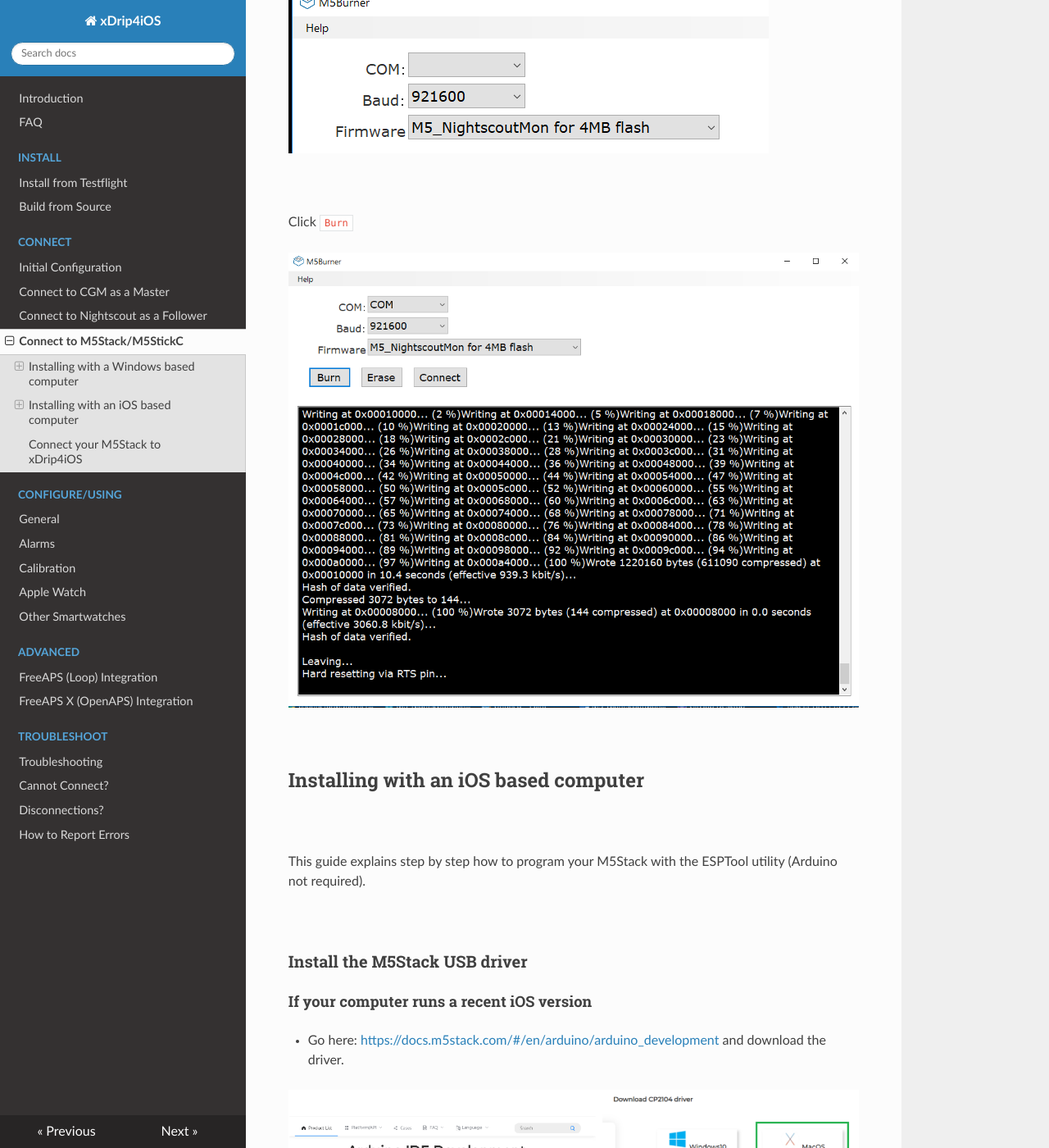
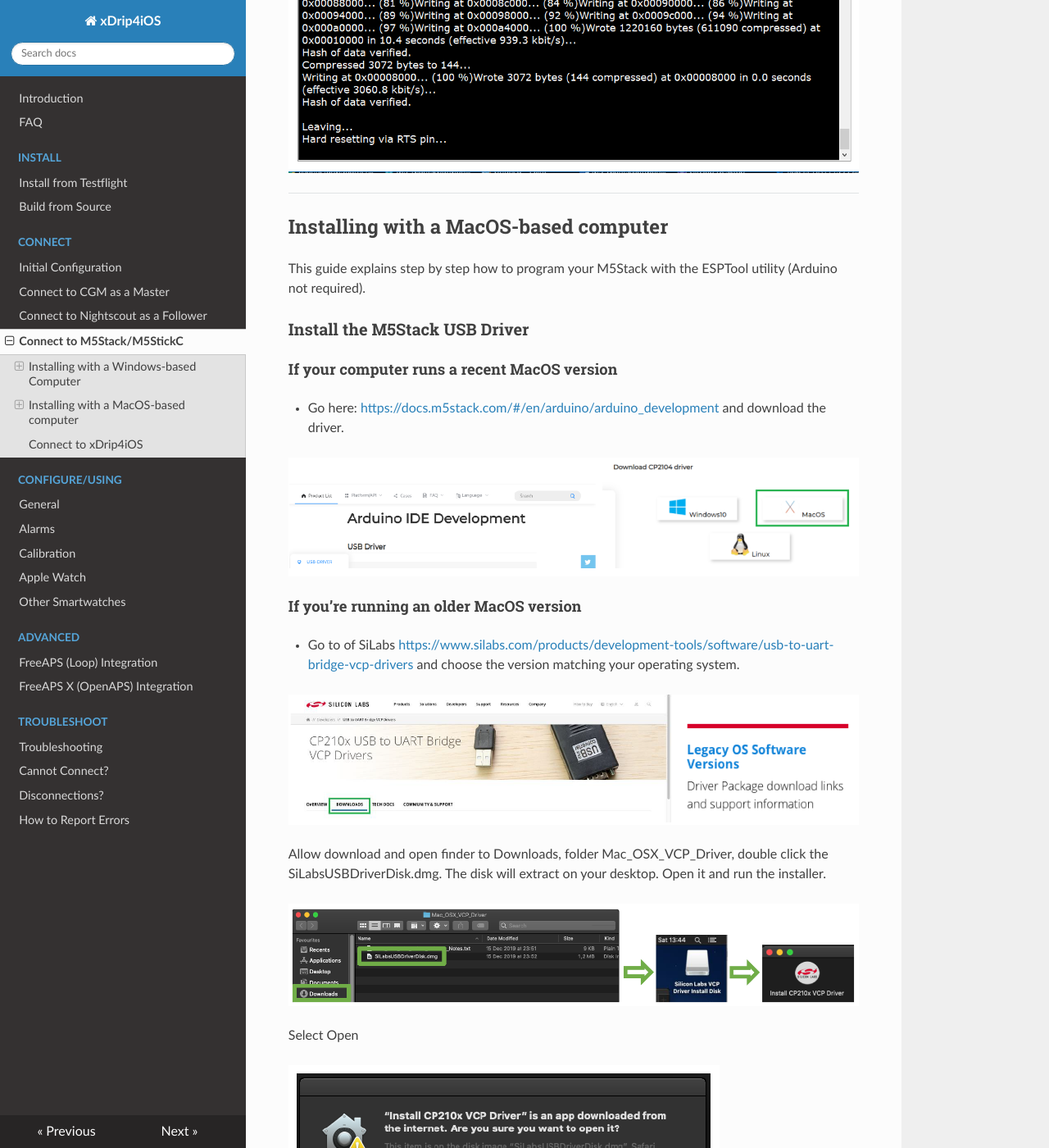
Before and after one commit to paulplant/xdrip4ios_docs, an MkDocs documentation site: the page built from docs/connect/devices.md, in a window 1280 px wide and 1400 px high, scrolled down 6145 px. Shown: the whole window at 82% size. Built offline with MkDocs 1.6.1, drawn with Linux system fonts in a browser that asks for light colours; nearby versions of some CDN libraries; old or Windows-style settings are respelled for this version of MkDocs; some of the changed text lies outside the part shown.

Commit message:
Update devices.md

````diff
--- a/docs/connect/devices.md
+++ b/docs/connect/devices.md
@@ -1,41 +1,33 @@
 <img src="..\..\img\xdrip4ios.jpg" />
 
-# M5Stack and M5Stick displays
+# M5Stack and M5Stick Devices
 
 Using a modified version of Martin Lukasek's [M5Stack_NightscoutMon](https://github.com/mlukasek/M5_NightscoutMon) You can connect ESP32 displays directly to your phone trough Bluetooth to display your readings.
 
 Binaries are directly available for [M5Stack Core](https://shop.m5stack.com/collections/stack-series/products/basic-core-iot-development-kit) and [M5Stick C](https://shop.m5stack.com/collections/stick-series/products/stick-c?variant=17203451265114) device. If you wish to use different devices like M5Stack Core 2 you'll need to compile the code with [Arduino](https://www.arduino.cc/en/software).
 
-<img src="..\M5Stack.png"  style="zoom:50%;" /><img src="..\M5Stick.png"  style="zoom:50%;" />
-
-</br>
+<img src="..\M5Stack.png"  style="zoom:30%;" />   <img src="..\M5Stick.png"  style="zoom:50%;" />
 
 Two guides are provided below, using a Windows computer is usually easier. Mac instructions are [here](#installing-with-an-ios-based-computer).
 
-</br>
-
-## Installing with a Windows based computer
+___
+## Installing with a Windows-based Computer
 
 This guide explains step by step how to program your M5Stack with the M5Burner utility (Arduino not required).
 
-</br>
-
-### Install the M5Stack USB driver
+### Install the M5Stack USB Driver
 
 #### If your computer runs Windows 10
 
 - Go here: [https://docs.m5stack.com/#/en/arduino/arduino_development](https://docs.m5stack.com/#/en/arduino/arduino_development) and download the driver.
 
 <img src="..\InstallPC02.png" />
-</br>
 
 #### If you’re running an older version of Windows
 
 - Go to of SiLabs [https://www.silabs.com/products/development-tools/software/usb-to-uart-bridge-vcp-drivers](https://www.silabs.com/products/development-tools/software/usb-to-uart-bridge-vcp-drivers) and choose the version matching your operating system.
 
 <img src="..\InstallPC01.png" />
-
-</br>
 
 In the Downloads folder, extract the .zip file
 
@@ -45,25 +37,21 @@ Next, Accept, Next, Finish.
 
 <img src="..\InstallPC03.png" />
 
-</br>
-
 Connect your M5Stack device and wait a moment to make sure your computer recognized it.
 
 NB: *If you have previous versions of SiLabs drivers you might need to remove them in order to see the M5Stack serial port.*
 
-</br>
+___
+### Download the Latest Release
 
-### Download the latest release
+**M5Stack**: Open this link in a new tab [https://github.com/JohanDegraeve/M5_NightscoutMon/releases](https://github.com/JohanDegraeve/M5_NightscoutMon/releases)
 
-M5Stack: Open this link in a new tab [https://github.com/JohanDegraeve/M5_NightscoutMon/releases](https://github.com/JohanDegraeve/M5_NightscoutMon/releases)
-
-M5Stick: Open this link in a new tab [https://github.com/JohanDegraeve/M5_StickC_xdrip_iOS/releases](https://github.com/JohanDegraeve/M5_StickC_xdrip_iOS/releases)
+**M5StickC**: Open this link in a new tab [https://github.com/JohanDegraeve/M5_StickC_xdrip_iOS/releases](https://github.com/JohanDegraeve/M5_StickC_xdrip_iOS/releases)
 
 ***Note:*** *take the latest release for your device and not the one from the example below*
 
 <img src="..\InstallPC04.png" />
 
-</br>
 
 From the Downloads folder, extract the .zip file to `C:\`
 
@@ -71,19 +59,16 @@ From the Downloads folder, extract the .zip file to `C:\`
 
 <img src="..\InstallPC05.png" />
 
-</br>
-
 Click Extract
 
 <img src="..\InstallPC06.png" />
 
-</br>
-
+___
 ### Program the M5Stack
 
 Open the device manager and check:
 
-1. M5Stack is there
+1. M5Stack is available
 2. Which COM port it uses
 
 <img src="..\InstallPC07.png" />
@@ -92,7 +77,6 @@ From the folder `C:\M5Burner_NightscoutMon` (or the other folder you selected wh
 
 <img src="..\InstallPC08.png" />
 
-</br>
 
 If your computer uses Windows Defender you will need to authorize it to run.
 
@@ -100,86 +84,60 @@ If your computer uses Windows Defender you will need to authorize it to run.
 
 This program was provided directly from M5Stack (Shenzhen Mingzhan Information Technology Co., Ltd.) with authorization to redistribute. We consider it as safe to run.
 
-</br>
-
 The application opens, select your COM port, make baudrate 921600 and select the M5_NightscoutMon firmware.
 
 *Note: I removed the COM number to avoid confusion since it might be different.*
 
 <img src="..\InstallPC10.png" />
 
-</br>
-
 Click `Burn`
 
 <img src="..\InstallPC12.png" />
 
-</br>
-
-## Installing with an iOS based computer
-
-</br>
+___
+## Installing with a MacOS-based computer
 
 This guide explains step by step how to program your M5Stack with the ESPTool utility (Arduino not required).
 
-</br>
+### Install the M5Stack USB Driver
 
-### Install the M5Stack USB driver
-
-#### If your computer runs a recent iOS version
+#### If your computer runs a recent MacOS version
 
 - Go here: [https://docs.m5stack.com/#/en/arduino/arduino_development](https://docs.m5stack.com/#/en/arduino/arduino_development) and download the driver.
 
 <img src="..\InstallMac01.png" />
-</br>
 
-#### If you’re running an older iOS version
+#### If you’re running an older MacOS version
 
 - Go to of SiLabs [https://www.silabs.com/products/development-tools/software/usb-to-uart-bridge-vcp-drivers](https://www.silabs.com/products/development-tools/software/usb-to-uart-bridge-vcp-drivers) and choose the version matching your operating system.
 
 <img src="..\InstallMac02.png" />
 
-</br>
-
 Allow download and open finder to Downloads, folder Mac_OSX_VCP_Driver, double click the SiLabsUSBDriverDisk.dmg. The disk will extract on your desktop. Open it and run the installer.
 
 <img src="..\InstallMac03.png" />
-
-</br>
 
 Select Open
 
 <img src="..\InstallMac04.png" />
 
-</br>
-
 Click Continue, Continue, Agree to license…
 
 <img src="..\InstallMac05b.png" />
-
-</br>
 
 Continue, enter your password, Continue, Open Security Preferences
 
 <img src="..\InstallMac06.png" />
 
-</br>
-
 Unlock the panel (enter your password) and allow the driver, close Security & Privacy
 
 <img src="..\InstallMac07.png" />
-
-</br>
 
 Wait until the install completes and close.
 
 <img src="..\InstallMac08.png" />
 
-</br>
-
 Connect the M5Stack device to your computer.
-
-</br>
 
 ### Install the ESPTool
 
@@ -195,8 +153,6 @@ Enter your password when required, press RETURN to continue. It will take some t
 
 <img src="..\InstallMac09.png" />
 
-</br>
-
 Then enter:
 
 ```
@@ -205,13 +161,9 @@ brew install esptool
 
 <img src="..\InstallMac10.png" />
 
-</br>
-
 Wait until the command completes.
 
 <img src="..\InstallMac11.png" />
-
-</br>
 
 Connect your M5Stack to an USB plug of your Mac and enter:
 
@@ -225,15 +177,11 @@ If your device is recognized correctly you will get the path of the serial port:
 
 Take note of the port, in this case it is `/dev/cu.SLAB_USBtoUART` (yours might be different)
 
-</br>
-
-### Download the latest release
+### Download the Latest Release
 
 M5Stack: Open this link in a new tab [https://github.com/JohanDegraeve/M5_NightscoutMon/releases](https://github.com/JohanDegraeve/M5_NightscoutMon/releases)
 
 M5Stick: Open this link in a new tab [https://github.com/JohanDegraeve/M5_StickC_xdrip_iOS/releases](https://github.com/JohanDegraeve/M5_StickC_xdrip_iOS/releases)
-
-
 
 ***Note:*** *take the latest release for your device and not the one from the example below*
 
@@ -247,16 +195,12 @@ Once completed open your Download folder and navigate to M5_NightscoutMon below
 
 <img src="..\InstallMac13.png" />
 
-</br>
-
 ### Program the M5Stack
 
 Right click on the folder and select New terminal at folder.
 A new terminal will open.
 
 <img src="..\InstallMac14.png" />
-
-</br>
 
 Copy and paste the following command verifying the port is identical to the one you noted before:
 
@@ -269,16 +213,12 @@ esptool.py --chip esp32 --port /dev/cu.SLAB_USBtoUART --baud 921600 --before def
 Wait until the command completes
 
 <img src="..\InstallMac15.png" />
-
-</br>
-
-## Connect your M5Stack to xDrip4iOS
+___
+## Connect to xDrip4iOS
 
 Your M5Stack should boot up like this and wait for connection from xDrip4iOS.
 
 <img src="..\InstallPC11.png" />
-
-</br>
 
 Open xDrip4iOS Bluetooth and add a new device.
 
````
